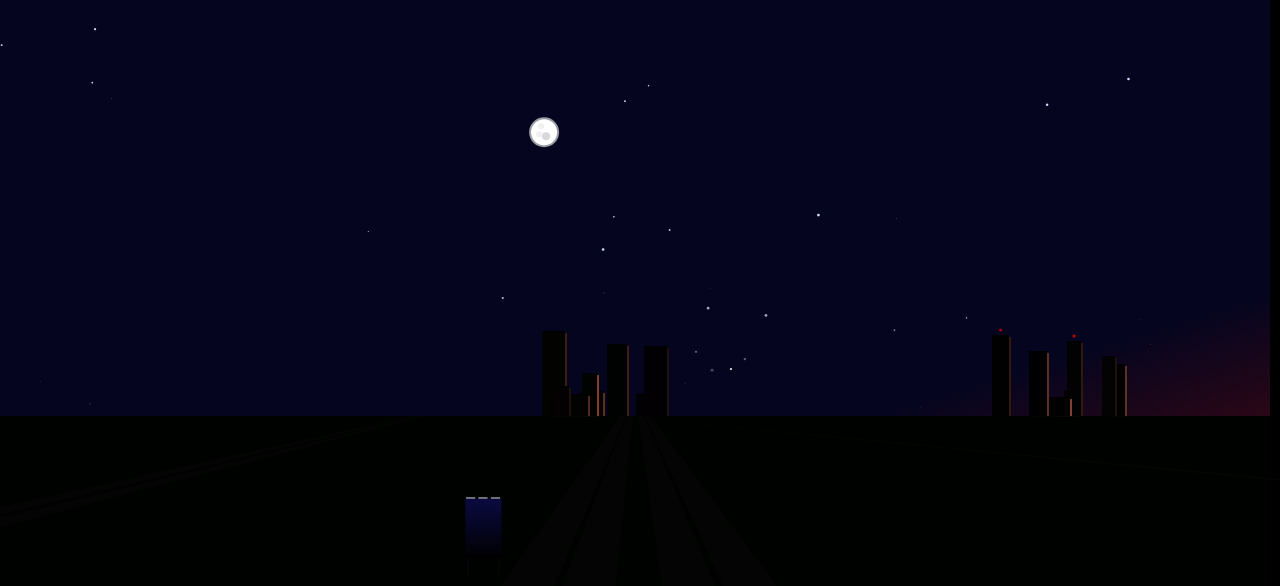
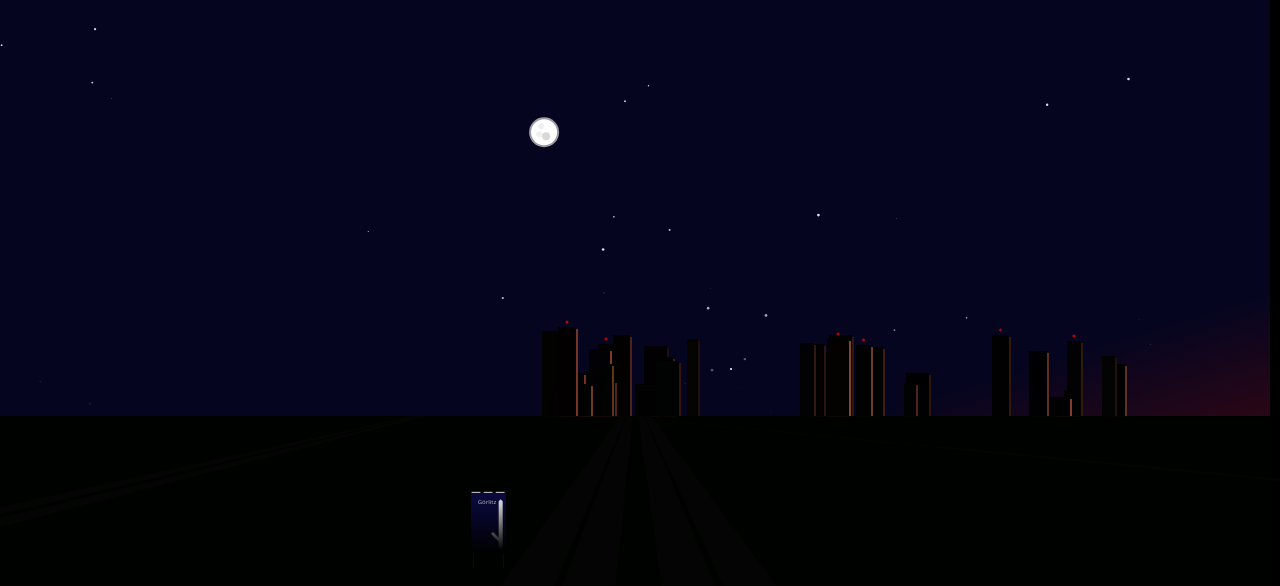
Before and after one commit to IwfY/DarkRoad, a website: page index.html in a window 1280 px wide. Drawn offline with nearby package versions, Linux system fonts and the light colour scheme.

Commit message:
Sign: Add arrows and text

```diff
--- a/darkroad.js
+++ b/darkroad.js
@@ -66,14 +66,15 @@ Lane.prototype.getNormalizedVector = function () {
  **/
 function Sign(engine) {
     this.engine = engine;
-    this.signWorldDepth = getRandomInt(-300, -100);
+    this.signWorldDepth = getRandomInt(-300, -110);
     this.signWorldCenter = -42;
     this.signWidth = 10;
 };
 
 Sign.prototype.drawInit = function (g) {
-    var coord1 = worldToScreen(this.engine.screenWidth, this.engine.screenHeight, this.signWorldCenter - this.signWidth / 2, this.engine.laneHeight + 34, this.signWorldDepth); // top left
+    var coord1 = worldToScreen(this.engine.screenWidth, this.engine.screenHeight, this.signWorldCenter - this.signWidth / 2, this.engine.laneHeight + 35, this.signWorldDepth); // top left
     var coord2 = worldToScreen(this.engine.screenWidth, this.engine.screenHeight, this.signWorldCenter + this.signWidth / 2, this.engine.laneHeight + 7, this.signWorldDepth); // bottom right
+    var signPixelHeight = coord2[1] - coord1[1];
 
     var coord3 = worldToScreen(this.engine.screenWidth, this.engine.screenHeight, this.signWorldCenter - 4.4, this.engine.laneHeight + 7, this.signWorldDepth); // foot top left
     var coord4 = worldToScreen(this.engine.screenWidth, this.engine.screenHeight, this.signWorldCenter - 4.2, this.engine.laneHeight + 0, this.signWorldDepth); // foot bottom right
@@ -81,10 +82,17 @@ Sign.prototype.drawInit = function (g) {
     var coordRightFootTL = worldToScreen(this.engine.screenWidth, this.engine.screenHeight, this.signWorldCenter + 4.2, this.engine.laneHeight + 7, this.signWorldDepth); // foot top left
     var coordRightFootBR = worldToScreen(this.engine.screenWidth, this.engine.screenHeight, this.signWorldCenter + 4.4, this.engine.laneHeight + 0, this.signWorldDepth); // foot bottom right
 
+    var coordArrowTop = worldToScreen(this.engine.screenWidth, this.engine.screenHeight,
+        this.signWorldCenter + 0.7 * this.signWidth / 2, this.engine.laneHeight + 32, this.signWorldDepth);
+    var coordText1 = worldToScreen(this.engine.screenWidth, this.engine.screenHeight,
+        this.signWorldCenter + 0.45 * this.signWidth / 2, this.engine.laneHeight + 30, this.signWorldDepth); // right top
+    var coordText2 = worldToScreen(this.engine.screenWidth, this.engine.screenHeight,
+        this.signWorldCenter + 0.3 * this.signWidth / 2, this.engine.laneHeight + 19, this.signWorldDepth); // right top
+
     var coordLightsTL = worldToScreen(this.engine.screenWidth, this.engine.screenHeight,
-        this.signWorldCenter - this.signWidth / 2 + 0.3, this.engine.laneHeight + 34.5, this.signWorldDepth + 0.5);
+        this.signWorldCenter - this.signWidth / 2 + 0.3, this.engine.laneHeight + 35.5, this.signWorldDepth + 0.5);
     var coordLightsBR = worldToScreen(this.engine.screenWidth, this.engine.screenHeight,
-        this.signWorldCenter + this.signWidth / 2 - 0.3, this.engine.laneHeight + 34, this.signWorldDepth + 0.5);
+        this.signWorldCenter + this.signWidth / 2 - 0.3, this.engine.laneHeight + 35, this.signWorldDepth + 0.5);
     var lightWidth = 0.8 * (coordLightsBR[0] - coordLightsTL[0]) / 3.0;
     var lightGap = ((coordLightsBR[0] - coordLightsTL[0]) - lightWidth * 3.0) / 2.0;
 
@@ -97,12 +105,35 @@ Sign.prototype.drawInit = function (g) {
         .attr('y1', 0.1)
         .attr('y2', 1)
         ;
+
     signGradient // blue
         .append('stop')
         .attr('offset', '0%')
         .attr('stop-color', '#09093b')
         ;
     signGradient // black
+        .append('stop')
+        .attr('offset', '100%')
+        .attr('stop-color', '#000000')
+        ;
+
+
+    var signArrowGradient = this.engine.svg
+        .insert('defs', ":first-child")
+        .append('linearGradient')
+        .attr('id', 'sign-arrow-gradient')
+        .attr('x1', 0)
+        .attr('x2', 0)
+        .attr('y1', 0.1)
+        .attr('y2', 1)
+        ;
+
+    signArrowGradient // white
+        .append('stop')
+        .attr('offset', '0%')
+        .attr('stop-color', '#cccccc')
+        ;
+    signArrowGradient // black
         .append('stop')
         .attr('offset', '100%')
         .attr('stop-color', '#000000')
@@ -116,6 +147,31 @@ Sign.prototype.drawInit = function (g) {
         .attr('height', coord2[1] - coord1[1])
         .attr('fill', 'url(#sign-gradient)');
     ;
+
+    var arrowScale = signPixelHeight / 120;
+    this.signArrowPath = g.append('path')
+        .attr('id', 'sign-arrow')
+        .attr('transform', 'translate(' + coordArrowTop[0] + ' ' + coordArrowTop[1] + ') scale(' + arrowScale + ') ')
+        .attr('d', 'M 0 0 l 4 4 v 96 h -8 v -16 l -14 -14 v -4 h 4 l 10 10 v -72 z')
+        .attr('fill', 'url(#sign-arrow-gradient)');
+    ;
+
+    this.textTop = g.append('text')
+        .attr('id', 'sign-text-top')
+        .attr('x', coordText1[0])
+        .attr('y', coordText1[1])
+        .attr('style', 'fill:#bbbbbb;font-family:"Open Sans";direction:rtl;font-size:' + signPixelHeight / 10)
+        .text(this.engine.getRandomCityName())
+        ;
+
+    this.textBottom = g.append('text')
+        .attr('id', 'sign-text-top')
+        .attr('x', coordText2[0])
+        .attr('y', coordText2[1])
+        .attr('style', 'fill:#555555;font-family:"Open Sans";direction:rtl;font-size:' + signPixelHeight / 10)
+        .text(this.engine.getRandomCityName())
+        ;
+
     this.footLeft = g.append('rect')
         .attr('id', 'sign-foot-left')
         .attr('x', coord3[0])
@@ -683,7 +739,7 @@ function DarkRoad() {
     this.lanes = [];
     this.lastLane = 0;
     this.cities = [];
-    this.cityCount = 2;
+    this.cityCount = getRandomInt(2, 6);
 
     this.screenWidth = d3.select('#dark-road').style('width').replace("px", "") - 10;
     this.screenHeight = d3.select('#dark-road').style('height').replace("px", "") - 10;
@@ -827,6 +883,11 @@ DarkRoad.prototype.update = function () {
 
     return false;
 }
+DarkRoad.prototype.getRandomCityName = function () {
+    var cities = ['Aachen', 'Bern', 'Cairo', 'القاهرة', 'Detroit', 'Essen', 'Frankfurt', 'Görlitz', 'Halle',
+        'Insbruck', 'Jena', 'Konstanz', 'Liverpool', 'Madrid', 'Napoli', 'Oslo', 'Praha'];
+    return cities[getRandomInt(0, cities.length + 1)];
+}
 
 function init() {
     var darkRoad = new DarkRoad();
--- a/index.html
+++ b/index.html
@@ -1,5 +1,7 @@
 <html>
+
 <head>
+    <meta charset="utf-8" />
     <title>Dark Road</title>
     <script type="text/javascript" src="bower_components/d3/d3.min.js"></script>
     <script type="text/javascript" src="darkroad.js"></script>
@@ -7,6 +9,7 @@
     <link href="darkroad.css" rel="stylesheet">
 
 </head>
+
 <body>
     <div id="dark-road"></div>
 </body>
```
Also changed, not shown: resources/motorway-signs.jpg (added), resources/signage_arrow.svg (added). Lines whose indentation alone changed are shown as unchanged.
